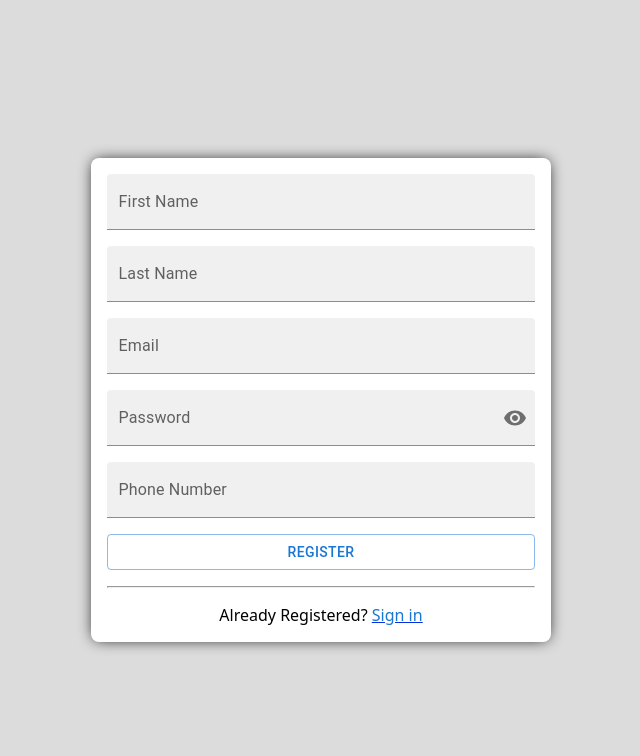
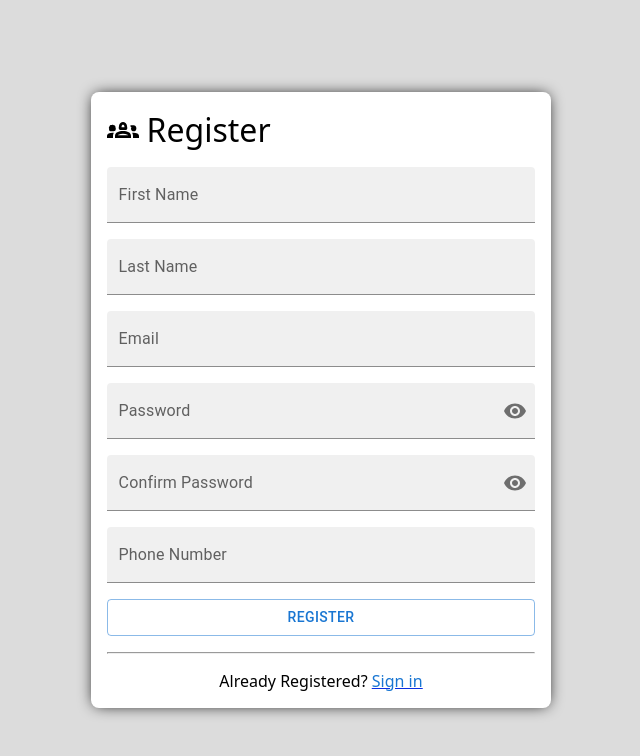
Before and after one commit to capa026/ecommerce, a React (Vite) app in the folder client/: page /register in a window 1280 px wide. Shown: the top 756 px of the page, without its empty margins (319-959 px from the left). Built offline with nearby package versions, Linux system fonts and the light colour scheme.

Commit message:
Register page modified

```diff
--- a/client/src/routes/Register.jsx
+++ b/client/src/routes/Register.jsx
@@ -11,12 +11,17 @@ import {
   Typography,
   Link as L,
 } from "@mui/material";
-import { Visibility, VisibilityOff } from "@mui/icons-material";
+import {
+  Groups2Outlined,
+  Visibility,
+  VisibilityOff,
+} from "@mui/icons-material";
 import { useForm } from "react-hook-form";
 import { useState } from "react";
 import { Link } from "react-router-dom";
 const Register = () => {
   const [showPassword, setShowPassword] = useState(false);
+  const [showConfirmPassword, setShowConfirmPassword] = useState(false);
   const { register } = useForm();
   return (
     <Stack justifyContent="center" alignItems="center" height="100vh">
@@ -31,6 +36,15 @@ const Register = () => {
         boxShadow="0 0 15px -3px black"
         width={{ xs: "80%", md: "40%" }}
       >
+        <Stack
+          fontSize="2rem"
+          flexDirection="row"
+          alignItems="center"
+          gap="0.5rem"
+        >
+          <Groups2Outlined fontSize="1rem" />
+          Register
+        </Stack>
         <TextField label="First Name" variant="filled" fullWidth />
         <TextField label="Last Name" variant="filled" fullWidth />
         <TextField label="Email" variant="filled" fullWidth />
@@ -44,6 +58,26 @@ const Register = () => {
                 <IconButton
                   aria-label="toggle password visibility"
                   onClick={() => setShowPassword(!showPassword)}
+                  edge="end"
+                >
+                  {showPassword ? <VisibilityOff /> : <Visibility />}
+                </IconButton>
+              </InputAdornment>
+            }
+          />
+        </FormControl>
+        <FormControl variant="filled" fullWidth>
+          <InputLabel htmlFor="filled-adornment-password">
+            Confirm Password
+          </InputLabel>
+          <FilledInput
+            id="filled-adornment-password"
+            type={showConfirmPassword ? "text" : "password"}
+            endAdornment={
+              <InputAdornment position="end">
+                <IconButton
+                  aria-label="toggle password visibility"
+                  onClick={() => setShowConfirmPassword(!showConfirmPassword)}
                   edge="end"
                 >
                   {showPassword ? <VisibilityOff /> : <Visibility />}
```
